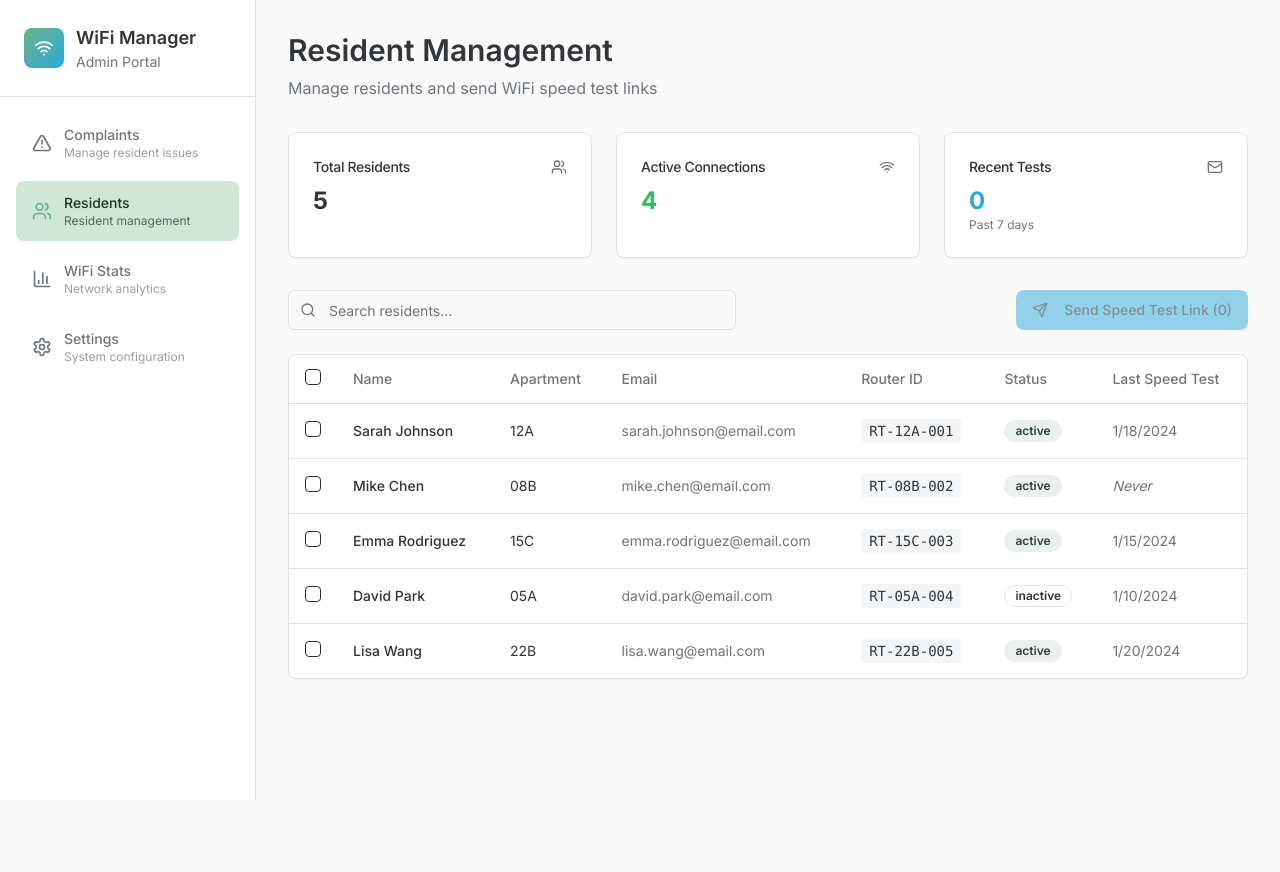
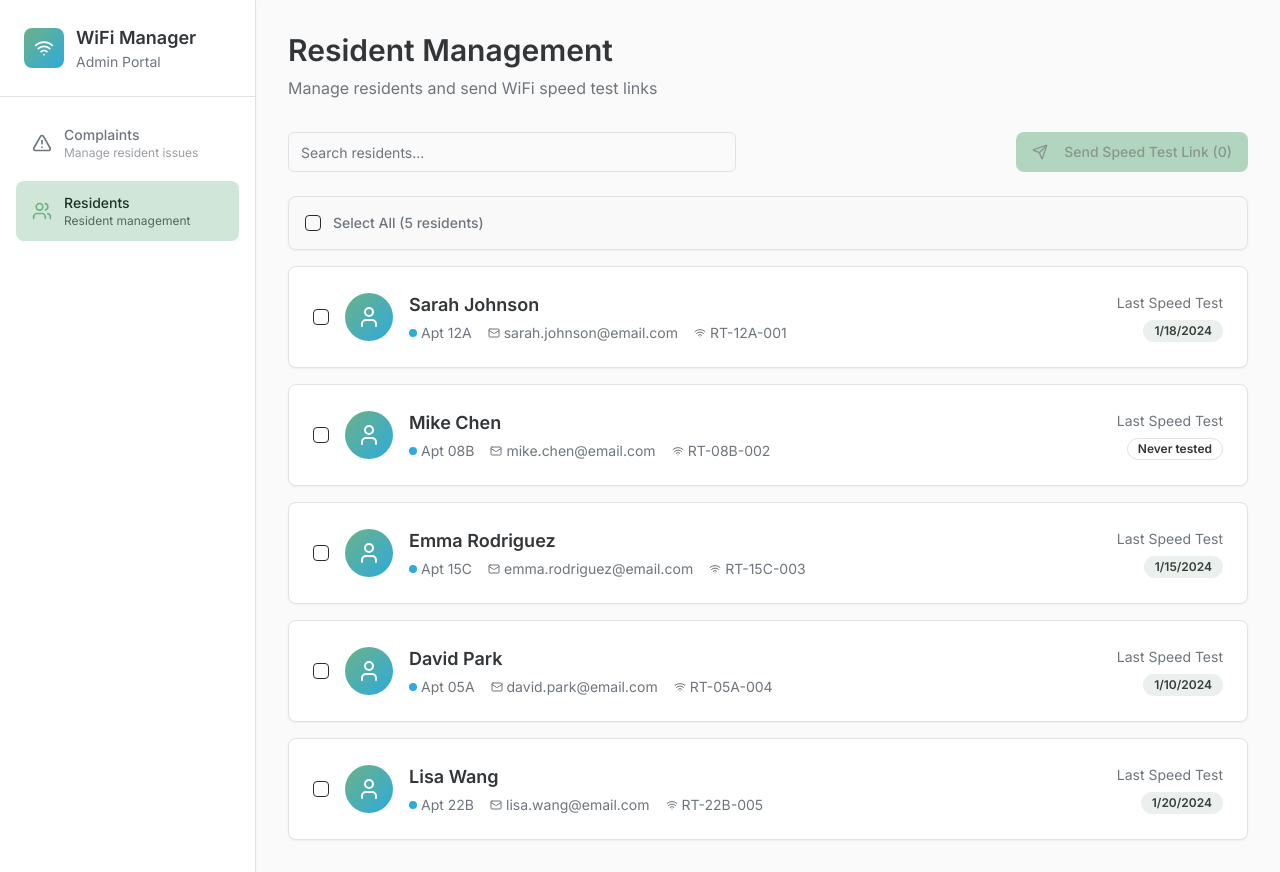
Before and after one commit to phopasesanjay/wifi-haven-portal, a React (Vite) app: page /residents in a window 1280 px wide. Before the commit the page ends 800 px from the top, so only its background shows below. Built offline with nearby package versions, Linux system fonts and the light colour scheme.

Commit message:
Refactor admin portal UI
Remove priority tag, filter, and search buttons from Complaints page.
Remove cards from Residents page and enhance user list appearance.
Update "Send Speed Test Link" button color and remove status column from Residents page.
Remove WiFi Stats and Settings pages.

```diff
--- a/src/App.tsx
+++ b/src/App.tsx
@@ -6,8 +6,6 @@ import { BrowserRouter, Routes, Route } from "react-router-dom";
 import { Layout } from "./components/Layout";
 import ComplaintsPage from "./pages/ComplaintsPage";
 import ResidentsPage from "./pages/ResidentsPage";
-import StatsPage from "./pages/StatsPage";
-import SettingsPage from "./pages/SettingsPage";
 import NotFound from "./pages/NotFound";
 
 const queryClient = new QueryClient();
@@ -22,8 +20,6 @@ const App = () => (
           <Route path="/" element={<Layout />}>
             <Route index element={<ComplaintsPage />} />
             <Route path="residents" element={<ResidentsPage />} />
-            <Route path="stats" element={<StatsPage />} />
-            <Route path="settings" element={<SettingsPage />} />
           </Route>
           <Route path="*" element={<NotFound />} />
         </Routes>
--- a/src/components/Sidebar.tsx
+++ b/src/components/Sidebar.tsx
@@ -1,5 +1,5 @@
 import { NavLink } from "react-router-dom";
-import { AlertTriangle, Users, BarChart3, Settings, Wifi } from "lucide-react";
+import { AlertTriangle, Users, Wifi } from "lucide-react";
 import { cn } from "@/lib/utils";
 
 const navItems = [
@@ -14,18 +14,6 @@ const navItems = [
     href: "/residents",
     icon: Users,
     description: "Resident management"
-  },
-  {
-    title: "WiFi Stats",
-    href: "/stats",
-    icon: BarChart3,
-    description: "Network analytics"
-  },
-  {
-    title: "Settings",
-    href: "/settings",
-    icon: Settings,
-    description: "System configuration"
   }
 ];
 
--- a/src/pages/ResidentsPage.tsx
+++ b/src/pages/ResidentsPage.tsx
@@ -1,10 +1,9 @@
 import { useState } from "react";
-import { Search, Send, Users, Wifi, Mail } from "lucide-react";
+import { Search, Send, User, Mail, Wifi } from "lucide-react";
 import { Button } from "@/components/ui/button";
 import { Input } from "@/components/ui/input";
 import { Checkbox } from "@/components/ui/checkbox";
-import { Card, CardContent, CardHeader, CardTitle } from "@/components/ui/card";
-import { Table, TableBody, TableCell, TableHead, TableHeader, TableRow } from "@/components/ui/table";
+import { Card, CardContent } from "@/components/ui/card";
 import { Badge } from "@/components/ui/badge";
 import { useToast } from "@/hooks/use-toast";
 
@@ -14,7 +13,6 @@ interface Resident {
   apartmentNo: string;
   email: string;
   routerId: string;
-  status: "active" | "inactive";
   lastSpeedTest: string | null;
 }
 
@@ -25,7 +23,6 @@ const mockResidents: Resident[] = [
     apartmentNo: "12A",
     email: "sarah.johnson@email.com",
     routerId: "RT-12A-001",
-    status: "active",
     lastSpeedTest: "2024-01-18"
   },
   {
@@ -34,7 +31,6 @@ const mockResidents: Resident[] = [
     apartmentNo: "08B",
     email: "mike.chen@email.com",
     routerId: "RT-08B-002",
-    status: "active",
     lastSpeedTest: null
   },
   {
@@ -43,7 +39,6 @@ const mockResidents: Resident[] = [
     apartmentNo: "15C",
     email: "emma.rodriguez@email.com",
     routerId: "RT-15C-003",
-    status: "active",
     lastSpeedTest: "2024-01-15"
   },
   {
@@ -52,7 +47,6 @@ const mockResidents: Resident[] = [
     apartmentNo: "05A",
     email: "david.park@email.com",
     routerId: "RT-05A-004",
-    status: "inactive",
     lastSpeedTest: "2024-01-10"
   },
   {
@@ -61,7 +55,6 @@ const mockResidents: Resident[] = [
     apartmentNo: "22B",
     email: "lisa.wang@email.com",
     routerId: "RT-22B-005",
-    status: "active",
     lastSpeedTest: "2024-01-20"
   }
 ];
@@ -114,13 +107,6 @@ export default function ResidentsPage() {
     setSelectedResidents([]);
   };
 
-  const stats = {
-    total: residents.length,
-    active: residents.filter(r => r.status === "active").length,
-    testedRecently: residents.filter(r => r.lastSpeedTest &&
-      new Date(r.lastSpeedTest) > new Date(Date.now() - 7 * 24 * 60 * 60 * 1000)).length
-  };
-
   return (
     <div className="p-8">
       {/* Header */}
@@ -129,54 +115,17 @@ export default function ResidentsPage() {
         <p className="text-muted-foreground">Manage residents and send WiFi speed test links</p>
       </div>
 
-      {/* Stats Cards */}
-      <div className="grid grid-cols-1 md:grid-cols-3 gap-6 mb-8">
-        <Card>
-          <CardHeader className="flex flex-row items-center justify-between space-y-0 pb-2">
-            <CardTitle className="text-sm font-medium">Total Residents</CardTitle>
-            <Users className="h-4 w-4 text-muted-foreground" />
-          </CardHeader>
-          <CardContent>
-            <div className="text-2xl font-bold">{stats.total}</div>
-          </CardContent>
-        </Card>
-
-        <Card>
-          <CardHeader className="flex flex-row items-center justify-between space-y-0 pb-2">
-            <CardTitle className="text-sm font-medium">Active Connections</CardTitle>
-            <Wifi className="h-4 w-4 text-muted-foreground" />
-          </CardHeader>
-          <CardContent>
-            <div className="text-2xl font-bold text-success">{stats.active}</div>
-          </CardContent>
-        </Card>
-
-        <Card>
-          <CardHeader className="flex flex-row items-center justify-between space-y-0 pb-2">
-            <CardTitle className="text-sm font-medium">Recent Tests</CardTitle>
-            <Mail className="h-4 w-4 text-muted-foreground" />
-          </CardHeader>
-          <CardContent>
-            <div className="text-2xl font-bold text-sky">{stats.testedRecently}</div>
-            <p className="text-xs text-muted-foreground">Past 7 days</p>
-          </CardContent>
-        </Card>
-      </div>
-
       {/* Controls */}
       <div className="flex items-center justify-between mb-6">
-        <div className="relative flex-1 max-w-md">
-          <Search className="absolute left-3 top-1/2 transform -translate-y-1/2 w-4 h-4 text-muted-foreground" />
         <Input
           placeholder="Search residents..."
           value={searchTerm}
           onChange={(e) => setSearchTerm(e.target.value)}
-            className="pl-10"
+          className="max-w-md"
         />
-        </div>
 
         <Button
-          variant="sky"
+          variant="sage"
           onClick={handleSendSpeedTestLinks}
           disabled={selectedResidents.length === 0}
         >
@@ -185,63 +134,81 @@ export default function ResidentsPage() {
         </Button>
       </div>
 
-      {/* Residents Table */}
-      <Card>
-        <Table>
-          <TableHeader>
-            <TableRow>
-              <TableHead className="w-12">
+      {/* Residents Grid */}
+      <div className="grid gap-4">
+        {/* Select All Header */}
+        <Card className="bg-muted/30">
+          <CardContent className="p-4">
+            <div className="flex items-center gap-3">
               <Checkbox
                 checked={selectedResidents.length === filteredResidents.length && filteredResidents.length > 0}
                 onCheckedChange={handleSelectAll}
               />
-              </TableHead>
-              <TableHead>Name</TableHead>
-              <TableHead>Apartment</TableHead>
-              <TableHead>Email</TableHead>
-              <TableHead>Router ID</TableHead>
-              <TableHead>Status</TableHead>
-              <TableHead>Last Speed Test</TableHead>
-            </TableRow>
-          </TableHeader>
-          <TableBody>
+              <span className="text-sm font-medium text-muted-foreground">
+                Select All ({filteredResidents.length} residents)
+              </span>
+            </div>
+          </CardContent>
+        </Card>
+
+        {/* Residents List */}
         {filteredResidents.map((resident) => (
-              <TableRow key={resident.id} className="hover:bg-muted/50">
-                <TableCell>
+          <Card
+            key={resident.id}
+            className={`transition-all duration-200 hover:shadow-soft-md ${
+              selectedResidents.includes(resident.id) ? "ring-2 ring-sage bg-sage-light/20" : ""
+            }`}
+          >
+            <CardContent className="p-6">
+              <div className="flex items-center justify-between">
+                <div className="flex items-center gap-4">
                   <Checkbox
                     checked={selectedResidents.includes(resident.id)}
                     onCheckedChange={(checked) => handleSelectResident(resident.id, checked as boolean)}
                   />
-                </TableCell>
-                <TableCell className="font-medium">{resident.name}</TableCell>
-                <TableCell>{resident.apartmentNo}</TableCell>
-                <TableCell className="text-muted-foreground">{resident.email}</TableCell>
-                <TableCell>
-                  <code className="bg-muted px-2 py-1 rounded text-sm">{resident.routerId}</code>
-                </TableCell>
-                <TableCell>
-                  <Badge variant={resident.status === "active" ? "secondary" : "outline"}>
-                    {resident.status}
+
+                  <div className="w-12 h-12 bg-gradient-primary rounded-full flex items-center justify-center">
+                    <User className="w-6 h-6 text-white" />
+                  </div>
+
+                  <div className="space-y-1">
+                    <h3 className="font-semibold text-lg text-foreground">{resident.name}</h3>
+                    <div className="flex items-center gap-4 text-sm text-muted-foreground">
+                      <span className="flex items-center gap-1">
+                        <div className="w-2 h-2 bg-sky rounded-full"></div>
+                        Apt {resident.apartmentNo}
+                      </span>
+                      <span className="flex items-center gap-1">
+                        <Mail className="w-3 h-3" />
+                        {resident.email}
+                      </span>
+                      <span className="flex items-center gap-1">
+                        <Wifi className="w-3 h-3" />
+                        {resident.routerId}
+                      </span>
+                    </div>
+                  </div>
+                </div>
+
+                <div className="text-right">
+                  <div className="text-sm text-muted-foreground mb-1">Last Speed Test</div>
+                  {resident.lastSpeedTest ? (
+                    <Badge variant="secondary">
+                      {new Date(resident.lastSpeedTest).toLocaleDateString()}
                     </Badge>
-                </TableCell>
-                <TableCell>
-                  {resident.lastSpeedTest ? (
-                    <span className="text-sm text-muted-foreground">
-                      {new Date(resident.lastSpeedTest).toLocaleDateString()}
-                    </span>
                   ) : (
-                    <span className="text-sm text-muted-foreground italic">Never</span>
+                    <Badge variant="outline">Never tested</Badge>
                   )}
-                </TableCell>
-              </TableRow>
+                </div>
+              </div>
+            </CardContent>
+          </Card>
         ))}
-          </TableBody>
-        </Table>
-      </Card>
+      </div>
 
       {filteredResidents.length === 0 && (
         <div className="text-center py-12">
-          <Users className="w-12 h-12 text-muted-foreground mx-auto mb-4" />
+          <User className="w-12 h-12 text-muted-foreground mx-auto mb-4" />
           <h3 className="text-lg font-medium text-foreground mb-2">No residents found</h3>
           <p className="text-muted-foreground">
             {searchTerm ? "Try adjusting your search terms" : "No residents match the current filter"}
--- a/src/pages/SettingsPage.tsx
+++ /dev/null
@@ -1,81 +0,0 @@
-import { Settings, Shield, Bell, Database } from "lucide-react";
-import { Card, CardContent, CardHeader, CardTitle } from "@/components/ui/card";
-
-export default function SettingsPage() {
-  return (
-    <div className="p-8">
-      {/* Header */}
-      <div className="mb-8">
-        <h1 className="text-3xl font-semibold text-foreground mb-2">Settings</h1>
-        <p className="text-muted-foreground">System configuration and preferences</p>
-      </div>
-
-      {/* Settings Categories */}
-      <div className="grid grid-cols-1 md:grid-cols-2 gap-6">
-        <Card>
-          <CardHeader>
-            <CardTitle className="flex items-center gap-2">
-              <Shield className="w-5 h-5" />
-              Security Settings
-            </CardTitle>
-          </CardHeader>
-          <CardContent>
-            <div className="text-center py-8">
-              <p className="text-muted-foreground">
-                Authentication and access control settings will be configured here.
-              </p>
-            </div>
-          </CardContent>
-        </Card>
-
-        <Card>
-          <CardHeader>
-            <CardTitle className="flex items-center gap-2">
-              <Bell className="w-5 h-5" />
-              Notifications
-            </CardTitle>
-          </CardHeader>
-          <CardContent>
-            <div className="text-center py-8">
-              <p className="text-muted-foreground">
-                Email and alert notification preferences will be managed here.
-              </p>
-            </div>
-          </CardContent>
-        </Card>
-
-        <Card>
-          <CardHeader>
-            <CardTitle className="flex items-center gap-2">
-              <Database className="w-5 h-5" />
-              Data Management
-            </CardTitle>
-          </CardHeader>
-          <CardContent>
-            <div className="text-center py-8">
-              <p className="text-muted-foreground">
-                Backup, export, and data retention settings will be available here.
-              </p>
-            </div>
-          </CardContent>
-        </Card>
-
-        <Card>
-          <CardHeader>
-            <CardTitle className="flex items-center gap-2">
-              <Settings className="w-5 h-5" />
-              System Configuration
-            </CardTitle>
-          </CardHeader>
-          <CardContent>
-            <div className="text-center py-8">
-              <p className="text-muted-foreground">
-                General system settings and configuration options will be located here.
-              </p>
-            </div>
-          </CardContent>
-        </Card>
-      </div>
-    </div>
-  );
-}
--- a/src/pages/StatsPage.tsx
+++ /dev/null
@@ -1,76 +0,0 @@
-import { BarChart3, TrendingUp, Wifi, Users } from "lucide-react";
-import { Card, CardContent, CardHeader, CardTitle } from "@/components/ui/card";
-
-export default function StatsPage() {
-  return (
-    <div className="p-8">
-      {/* Header */}
-      <div className="mb-8">
-        <h1 className="text-3xl font-semibold text-foreground mb-2">WiFi Statistics</h1>
-        <p className="text-muted-foreground">Network performance and usage analytics</p>
-      </div>
-
-      {/* Placeholder Content */}
-      <div className="grid grid-cols-1 md:grid-cols-2 lg:grid-cols-4 gap-6 mb-8">
-        <Card>
-          <CardHeader className="flex flex-row items-center justify-between space-y-0 pb-2">
-            <CardTitle className="text-sm font-medium">Average Speed</CardTitle>
-            <TrendingUp className="h-4 w-4 text-muted-foreground" />
-          </CardHeader>
-          <CardContent>
-            <div className="text-2xl font-bold">124.5 Mbps</div>
-            <p className="text-xs text-muted-foreground">+12% from last month</p>
-          </CardContent>
-        </Card>
-
-        <Card>
-          <CardHeader className="flex flex-row items-center justify-between space-y-0 pb-2">
-            <CardTitle className="text-sm font-medium">Active Devices</CardTitle>
-            <Wifi className="h-4 w-4 text-muted-foreground" />
-          </CardHeader>
-          <CardContent>
-            <div className="text-2xl font-bold">89</div>
-            <p className="text-xs text-muted-foreground">Across all units</p>
-          </CardContent>
-        </Card>
-
-        <Card>
-          <CardHeader className="flex flex-row items-center justify-between space-y-0 pb-2">
-            <CardTitle className="text-sm font-medium">Network Uptime</CardTitle>
-            <BarChart3 className="h-4 w-4 text-muted-foreground" />
-          </CardHeader>
-          <CardContent>
-            <div className="text-2xl font-bold">99.8%</div>
-            <p className="text-xs text-muted-foreground">Last 30 days</p>
-          </CardContent>
-        </Card>
-
-        <Card>
-          <CardHeader className="flex flex-row items-center justify-between space-y-0 pb-2">
-            <CardTitle className="text-sm font-medium">Satisfaction</CardTitle>
-            <Users className="h-4 w-4 text-muted-foreground" />
-          </CardHeader>
-          <CardContent>
-            <div className="text-2xl font-bold">4.7/5</div>
-            <p className="text-xs text-muted-foreground">Based on surveys</p>
-          </CardContent>
-        </Card>
-      </div>
-
-      <Card>
-        <CardHeader>
-          <CardTitle>Network Analytics</CardTitle>
-        </CardHeader>
-        <CardContent>
-          <div className="text-center py-12">
-            <BarChart3 className="w-16 h-16 text-muted-foreground mx-auto mb-4" />
-            <h3 className="text-lg font-medium text-foreground mb-2">Analytics Dashboard Coming Soon</h3>
-            <p className="text-muted-foreground">
-              Detailed network statistics and performance charts will be available here.
-            </p>
-          </div>
-        </CardContent>
-      </Card>
-    </div>
-  );
-}
```
Also changed, not shown: src/pages/ComplaintsPage.tsx (+13 -28 lines). Lines whose indentation alone changed are shown as unchanged.
